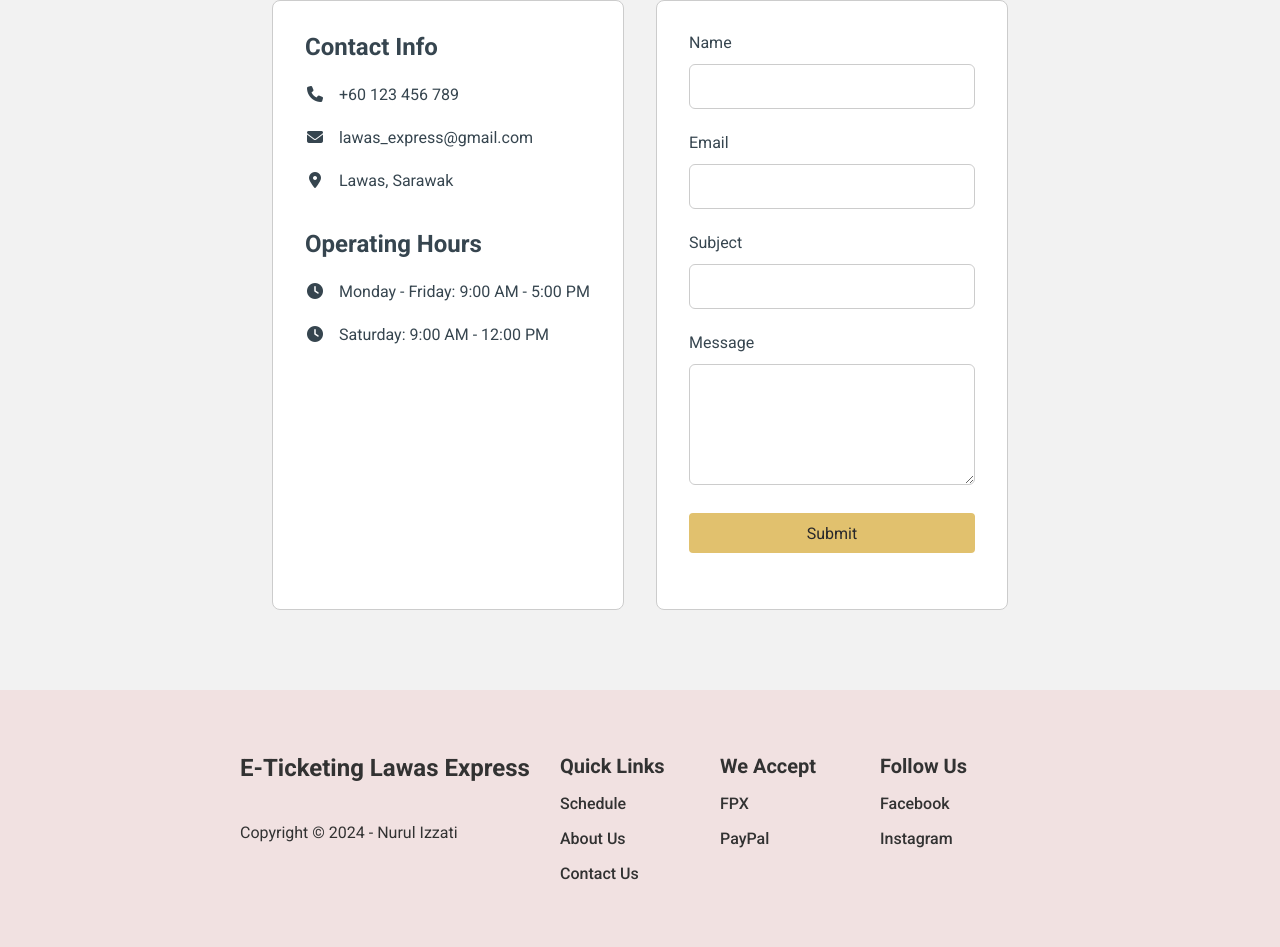
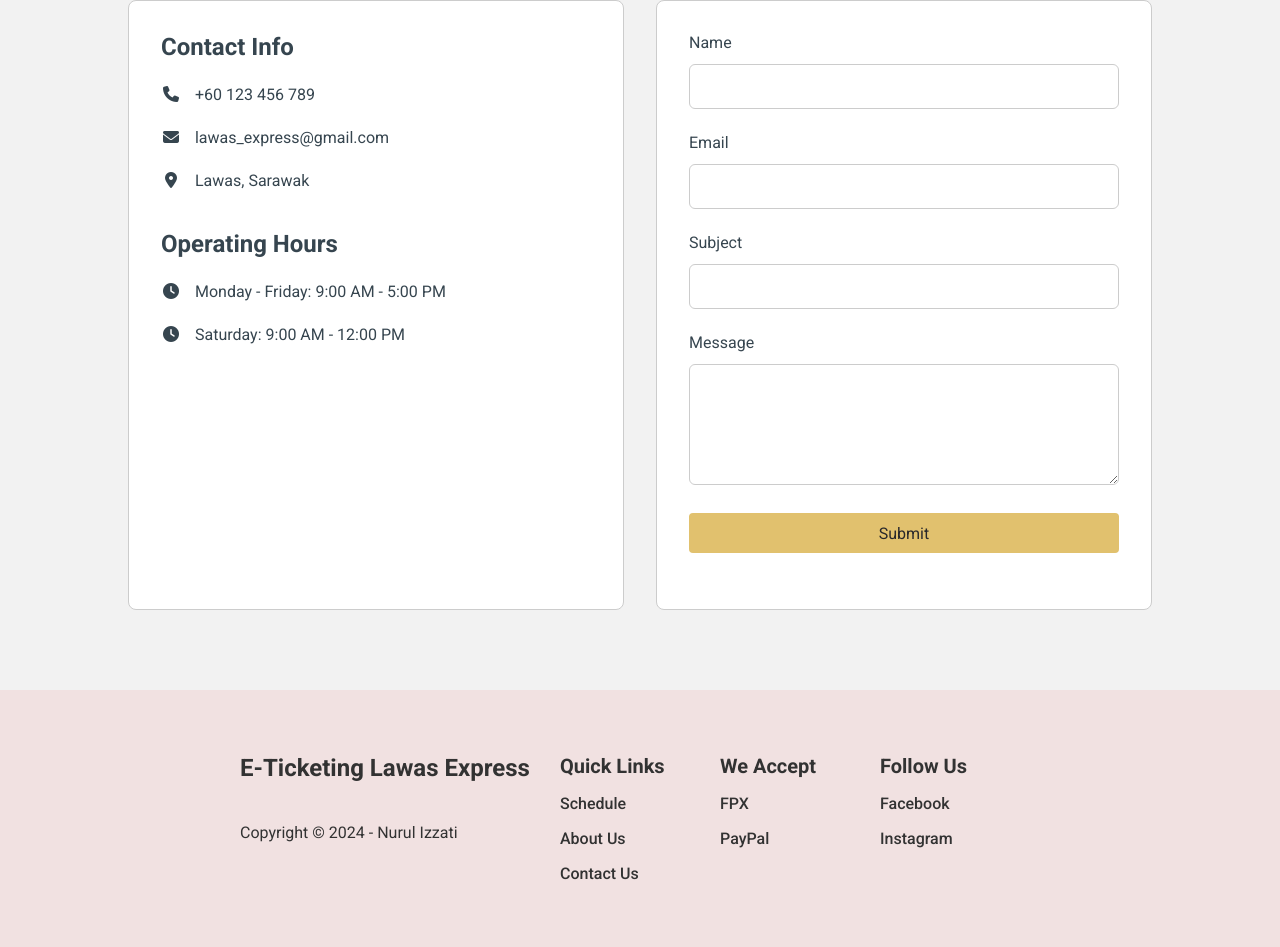
Before and after one commit to deeno13/e-ticketing-lawas-express, a PHP site: page /contact.php in a window 1280 px wide. Shown: the part 247-1194 px from the top of the page. Run offline with PHP 8.4, Linux system fonts and the light colour scheme; some libraries are stand-ins or nearby versions.

Commit message:
Fix padding for contact page

```diff
--- a/contact.php
+++ b/contact.php
@@ -22,9 +22,9 @@
 		</div>
 
 		<main class="main" style="height: 100%;">
-      <div style="padding: 0 5rem 5rem 5rem;">
-        <div style="display: grid; grid-template-columns: repeat(6, 1fr); gap: 2rem;">
-          <div style="grid-column: 2 / 4; background-color: white; padding: 2rem; border: 1px solid #ccc; border-radius: 0.5rem">
+      <div class="container">
+        <div style="display: grid; grid-template-columns: repeat(2, 1fr); gap: 2rem; padding-bottom: 5rem;">
+          <div style="background-color: white; padding: 2rem; border: 1px solid #ccc; border-radius: 0.5rem">
             <div style="display: flex; flex-direction: column; gap: 2.5rem;">
               <div style="display: flex; flex-direction: column; gap: 1.5rem;">
                 <h2>Contact Info</h2>
@@ -55,7 +55,7 @@
               </div>
             </div>
           </div>
-          <div style="grid-column: 4 / 6; background-color: white; padding: 2rem; border: 1px solid #ccc; border-radius: 0.5rem">
+          <div style="background-color: white; padding: 2rem; border: 1px solid #ccc; border-radius: 0.5rem">
             <form action="contact_action.php" method="post">
               <div class="form-field">
                 <label for="name">Name</label>
```
